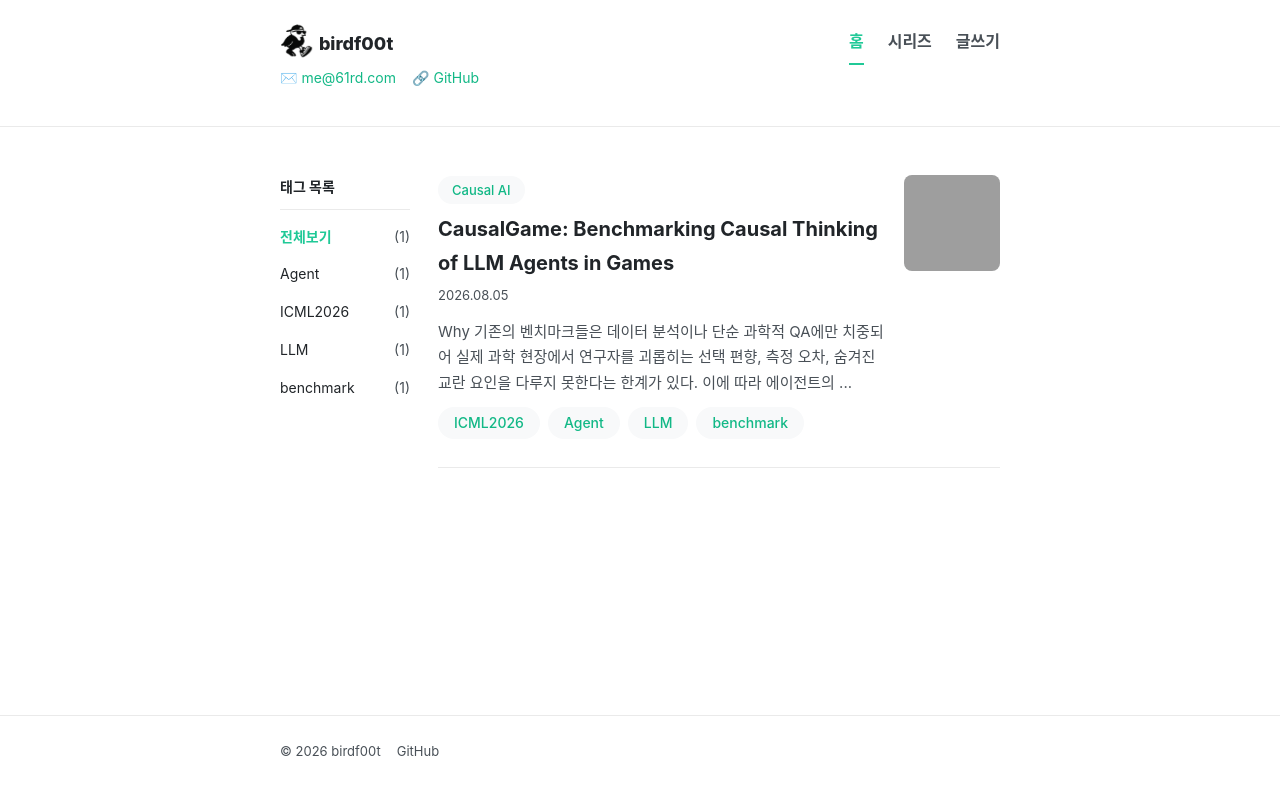
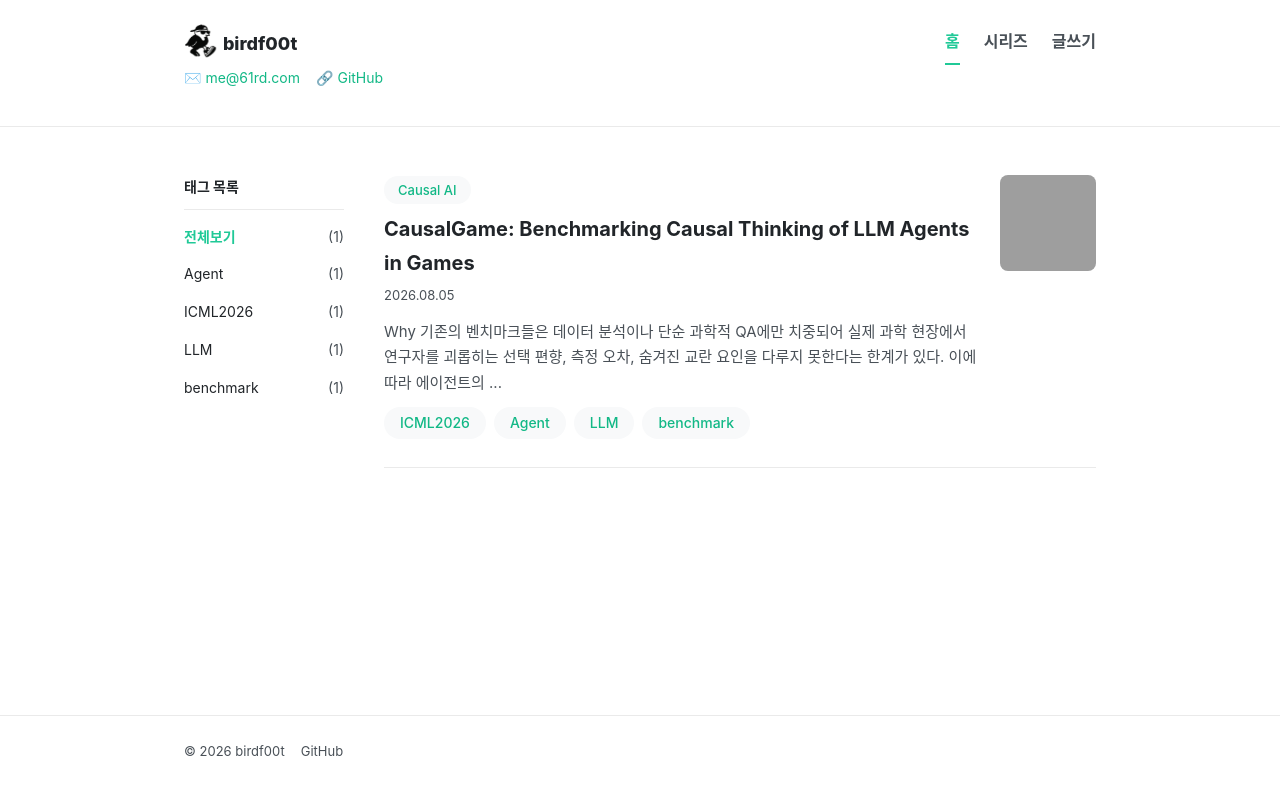
Before and after one commit to birdf00t/birdf00t.github.io, a Jekyll site: the page built from index.md, in a window 1280 px wide. Shown: the top 795 px of the page. Built offline with Jekyll 4.4.1, drawn with Linux system fonts in a browser that asks for light colours; grey boxes are pictures that could not be loaded.

Commit message:
Widen shared content width 768px -> 960px
Still centered with margins, not edge-to-edge; restores the home
sidebar/write two-column gaps that had been tightened for 768px.

```diff
--- a/assets/css/style.css
+++ b/assets/css/style.css
@@ -6,7 +6,7 @@
   --accent: #12b886;
   --accent-active: #20c997;
   --tag-bg: #f8f9fa;
-  --max-width: 768px;
+  --max-width: 960px;
   color-scheme: light;
 }
 
@@ -154,12 +154,12 @@ main.wrap {
 .home-layout {
   display: flex;
   align-items: flex-start;
-  gap: 28px;
+  gap: 40px;
   margin-top: 32px;
 }
 .tag-sidebar {
-  flex: 0 0 130px;
-  width: 130px;
+  flex: 0 0 160px;
+  width: 160px;
   position: sticky;
   top: 24px;
 }
@@ -629,7 +629,7 @@ main.wrap {
 .write-layout {
   display: grid;
   grid-template-columns: minmax(0, 1fr) minmax(0, 1fr);
-  gap: 28px;
+  gap: 40px;
   align-items: start;
 }
 @media (max-width: 860px) {
```
